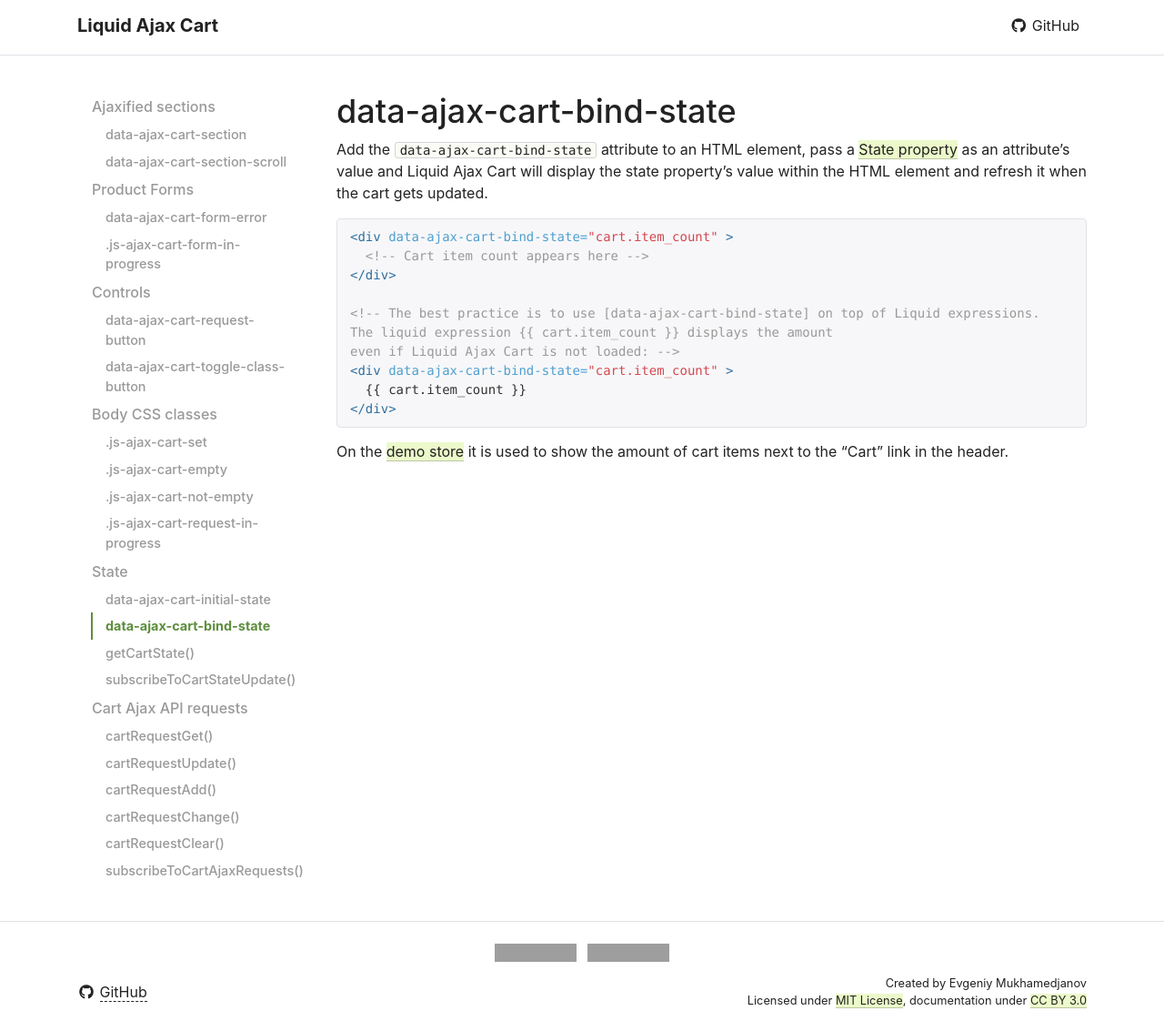
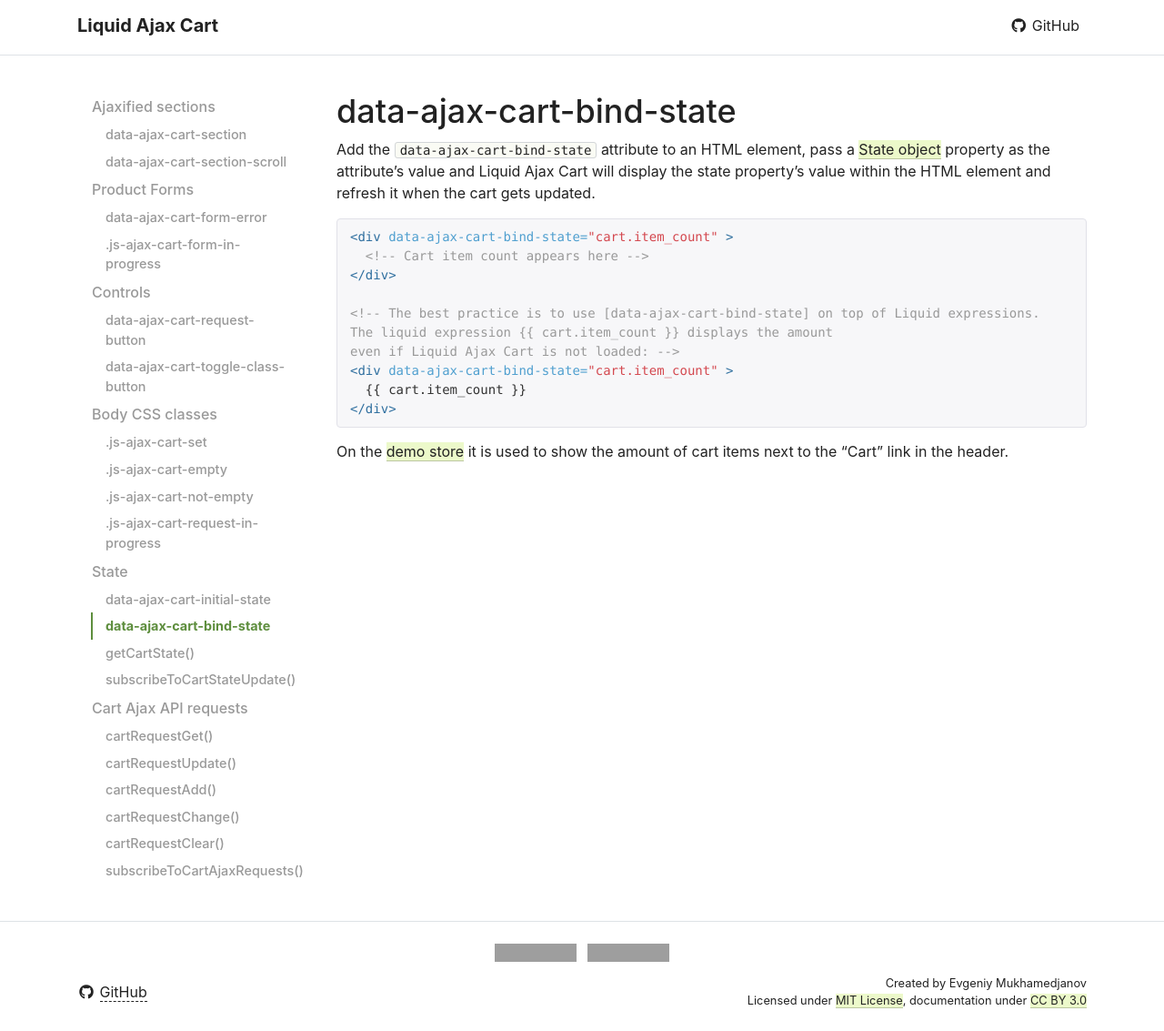
Before and after one commit to EvgeniyMukhamedjanov/liquid-ajax-cart, a Jekyll site: the page built from docs/reference/data-ajax-cart-bind-state.md, in a window 1280 px wide and 1133 px high. Shown: the whole window at 91% size. Built offline with Jekyll 4.4.1, drawn with Linux system fonts in a browser that asks for light colours; nearby versions of some CDN libraries; our own code applies the rules of GitHub Pages for plain Markdown files; a script that is not in the unit is left out; grey boxes are pictures that could not be loaded.

Commit message:
Update data-ajax-cart-bind-state.md

```diff
--- a/docs/reference/data-ajax-cart-bind-state.md
+++ b/docs/reference/data-ajax-cart-bind-state.md
@@ -1,6 +1,6 @@
 # data-ajax-cart-bind-state
 
-Add the `data-ajax-cart-bind-state` attribute to an HTML element, pass a [State property](/reference/state/) as an attribute's value and Liquid Ajax Cart will display the state property's value within the HTML element and refresh it when the cart gets updated.
+Add the `data-ajax-cart-bind-state` attribute to an HTML element, pass a [State object](/reference/state/) property as the attribute's value and Liquid Ajax Cart will display the state property's value within the HTML element and refresh it when the cart gets updated.
 
 {% include code/data-ajax-cart-bind-state.html %}
 
```
